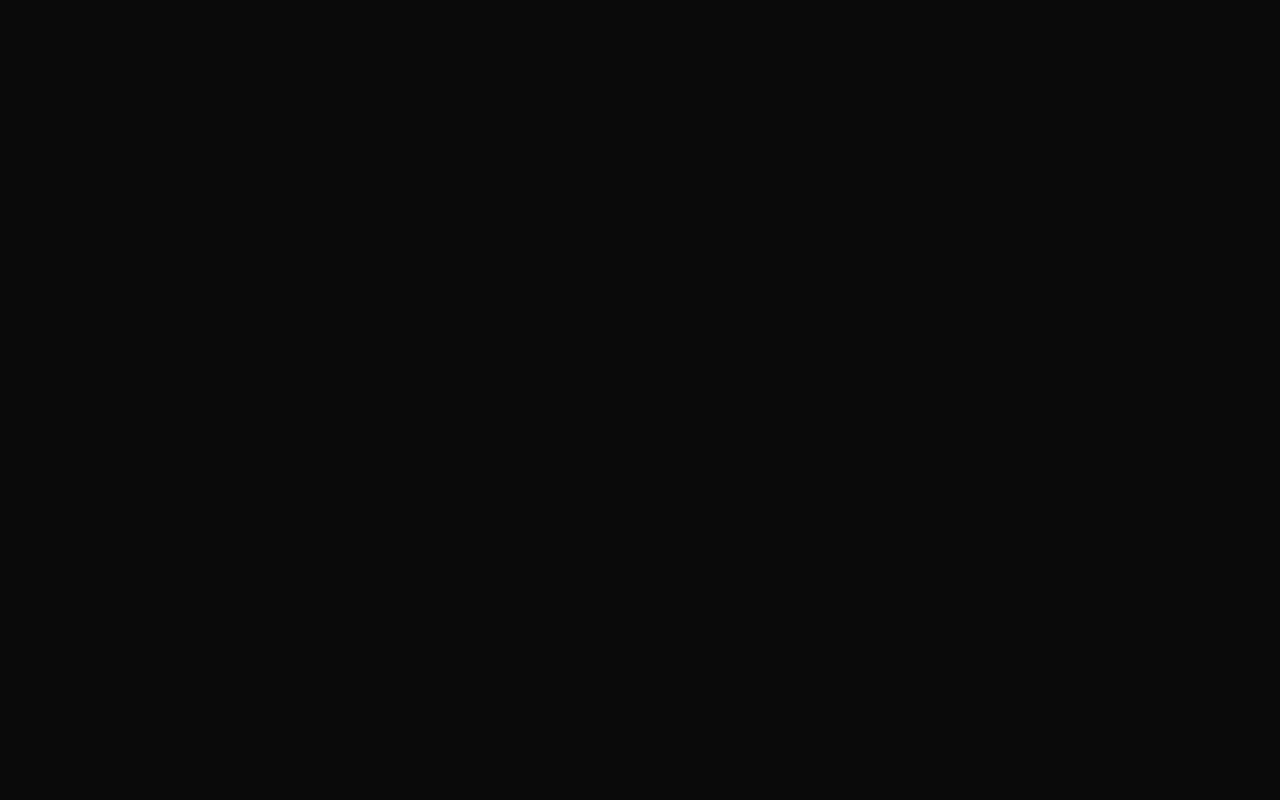
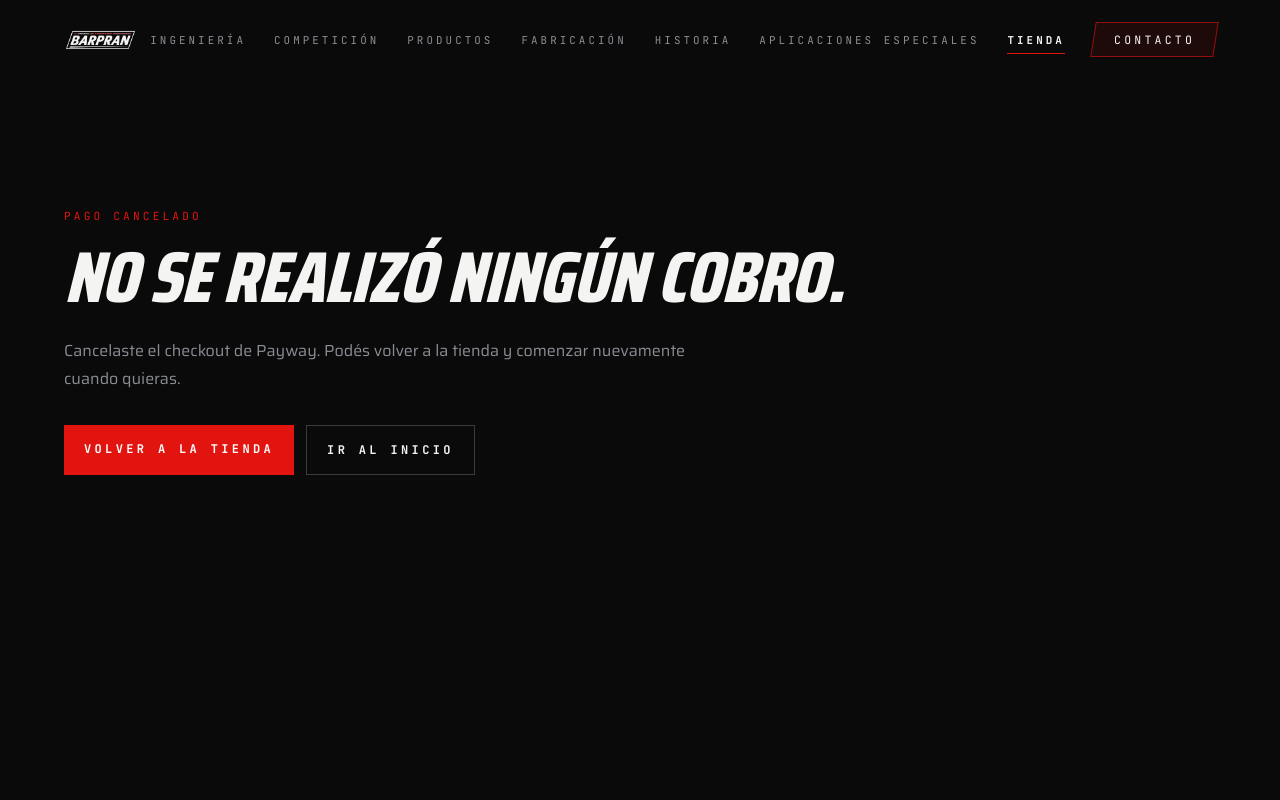
Before and after one commit to barpranembragues/barpran-website, a Next.js app: page /tienda/cancelada in a window 1280 px wide. Before the commit this address had no page. Shown: the top 800 px of the page. Built offline with nearby package versions, Linux system fonts and the light colour scheme.

Commit message:
Agregar página de cancelación para checkout Payway

```diff
--- /dev/null
+++ b/src/app/tienda/cancelada/page.tsx
@@ -0,0 +1,30 @@
+import Link from "next/link";
+
+export default function CompraCanceladaPage() {
+  return (
+    <div className="min-h-screen bg-carbon pt-24 text-bone md:pt-28">
+      <section className="frame py-16 md:py-24">
+        <p className="tech-label text-barpran">Pago cancelado</p>
+        <h1 className="display mt-4 text-5xl md:text-7xl">No se realizó ningún cobro.</h1>
+        <p className="mt-6 max-w-2xl text-base leading-7 text-ash">
+          Cancelaste el checkout de Payway. Podés volver a la tienda y comenzar nuevamente cuando quieras.
+        </p>
+
+        <div className="mt-8 flex flex-wrap gap-3">
+          <Link
+            href="/tienda"
+            className="bg-barpran px-5 py-4 font-mono text-xs font-bold uppercase tracking-mega text-white transition-opacity hover:opacity-90"
+          >
+            Volver a la tienda
+          </Link>
+          <Link
+            href="/"
+            className="border border-white/20 px-5 py-4 font-mono text-xs font-bold uppercase tracking-mega text-bone transition-colors hover:border-bone"
+          >
+            Ir al inicio
+          </Link>
+        </div>
+      </section>
+    </div>
+  );
+}
```
